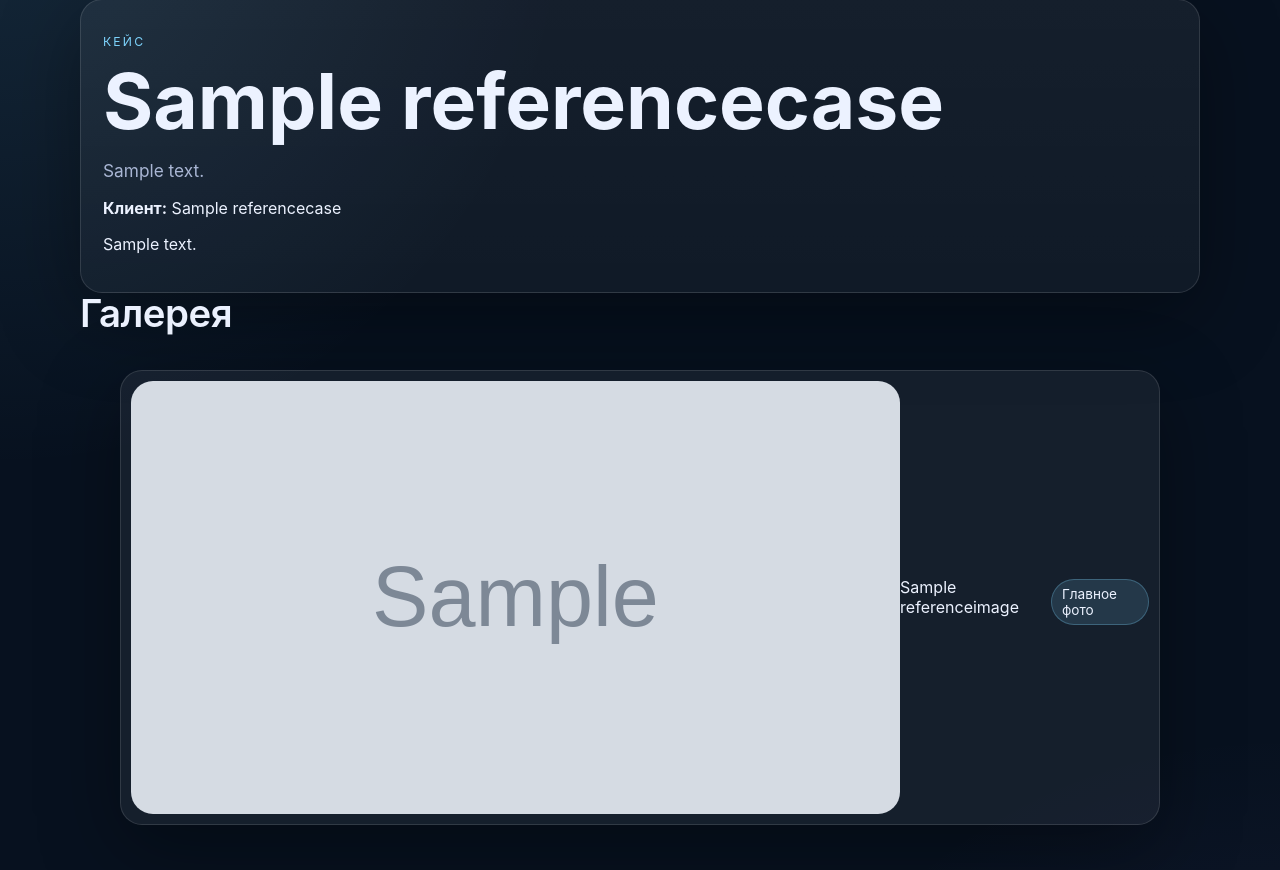
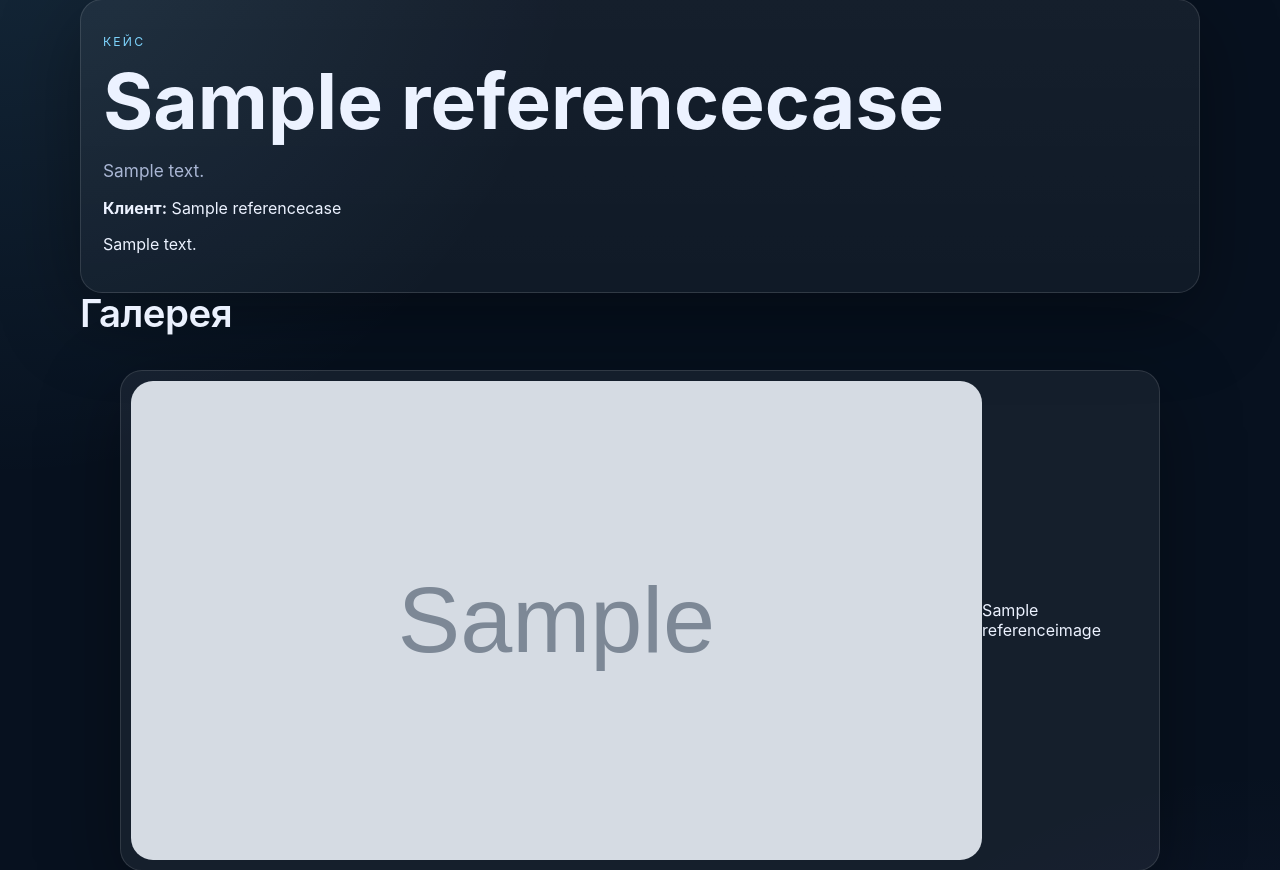
Before and after one commit to Pragmatist1618/automation_cabinets_site, a Django app: a page that uses templates/core/reference_detail.html in a window 1280 px wide. Shown: the part 100-970 px from the top of the page. Run offline with Django 5.2, Linux system fonts and the light colour scheme; tables that the repository leaves empty hold one stand-in row (values such as "Sample post"); grey boxes marked "Sample" are stand-in pictures.

Commit message:
fix main img in ref-list

```diff
--- a/templates/core/reference_detail.html
+++ b/templates/core/reference_detail.html
@@ -20,7 +20,6 @@
         <figure class="card fade-up {% if image.is_main %}gallery-main{% endif %}">
           <img class="gallery-image" src="{{ image.image.url }}" alt="{{ image.title|default:item.title }}">
           {% if image.title %}<figcaption>{{ image.title }}</figcaption>{% endif %}
-          {% if image.is_main %}<span class="badge">Главное фото</span>{% endif %}
         </figure>
       {% endfor %}
     {% elif item.cover_image %}
```
